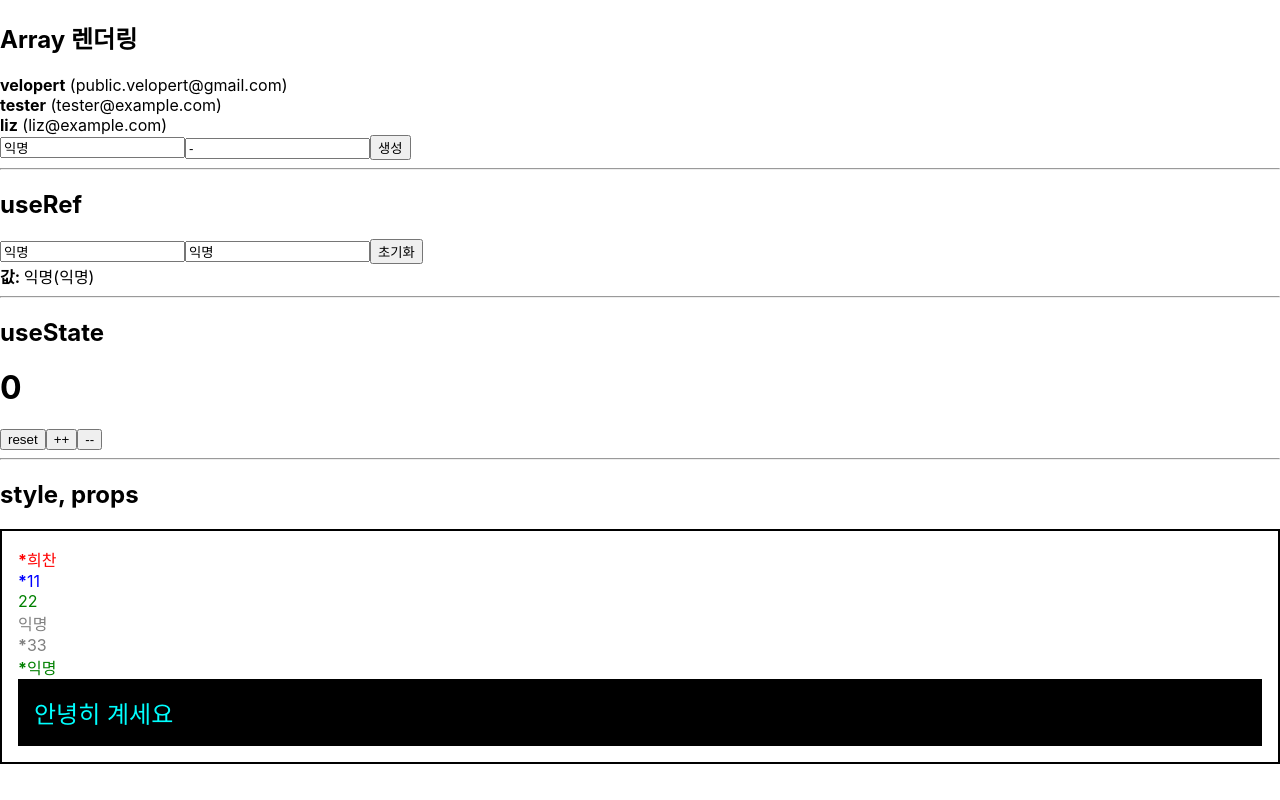
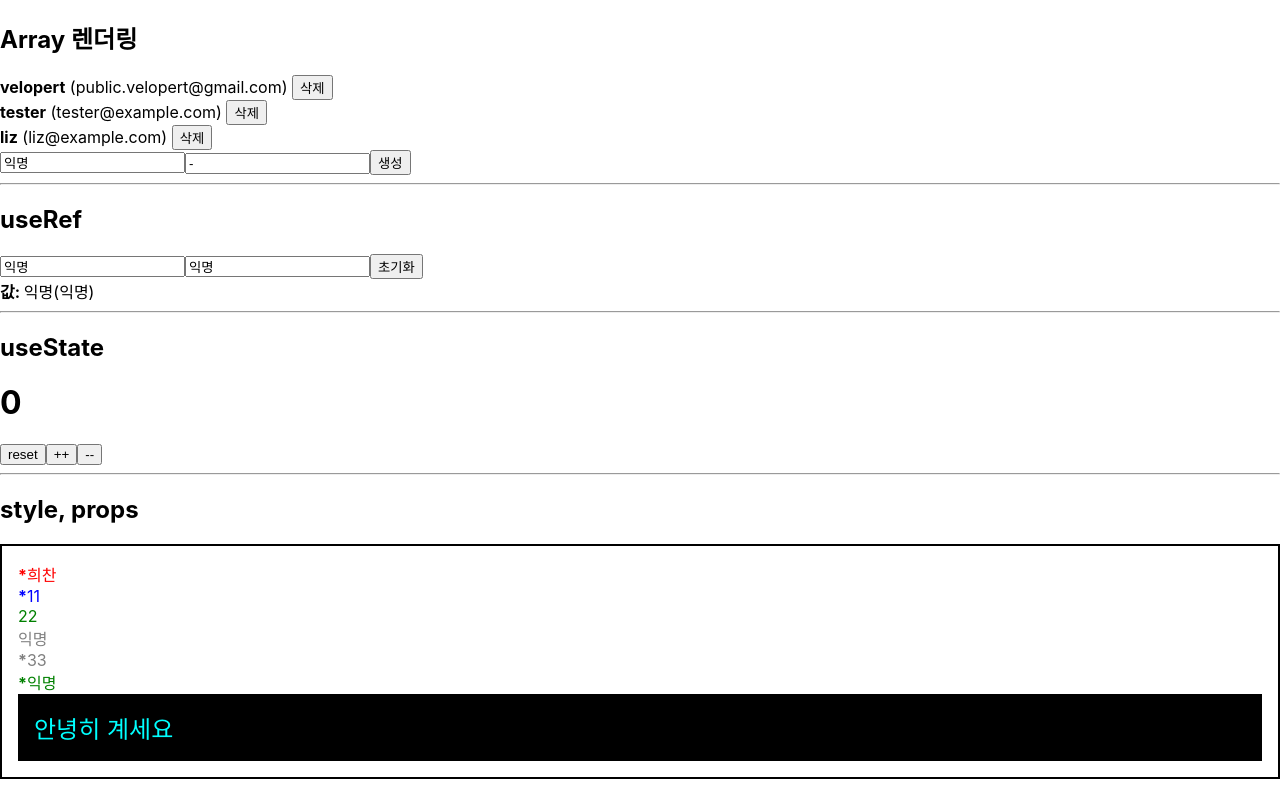
Before and after one commit to LOG-INFO/react-velopert, a React (Create React App) app: page / in a window 1280 px wide. Built offline with nearby package versions, Linux system fonts and the light colour scheme.

Commit message:
배열에 항목 제거하기

```diff
--- a/src/App.js
+++ b/src/App.js
@@ -66,10 +66,14 @@ const App = () => {
     setUser(defaultUser)
   }
 
+  const onDelete = (userId) => {
+    setUsers(users.filter(e => e.id !== userId))
+  }
+
   return (
     <>
       <h2>Array 렌더링</h2>
-      <UserList users={users} />
+      <UserList users={users} onDelete={onDelete} />
       <CreateUser user={user} onChange={onChange} onCreate={onCreate} />
       <hr />
       <h2>useRef</h2>
--- a/src/UserList.js
+++ b/src/UserList.js
@@ -2,20 +2,21 @@ import React from "react";
 
 // https://react.vlpt.us/basic/11-render-array.html
 
-const UserElement = ({ user }) => {
+const UserElement = ({ user, onDelete }) => {
     const { id, username, email } = user
+
     return (
         <div>
-            <b>{username}</b> <span>({email})</span>
+            <b>{username}</b> <span>({email})</span> <button onClick={() => onDelete(id)}>삭제</button>
         </div>
     )
 }
 
-const UserList = ({users}) => {
+const UserList = ({ users, onDelete }) => {
     return (
         <div >
             {/* key가 없으면 경고메시지가 뜨면서, list의 index가 자동으로 삽입됨 <= 렌더링 효율성 이슈 */}
-            {users.map(user => (<UserElement key={user.id} user={user}/> ))}
+            {users.map(user => (<UserElement key={user.id} user={user} onDelete={onDelete} />))}
         </div>
     )
 }
```
